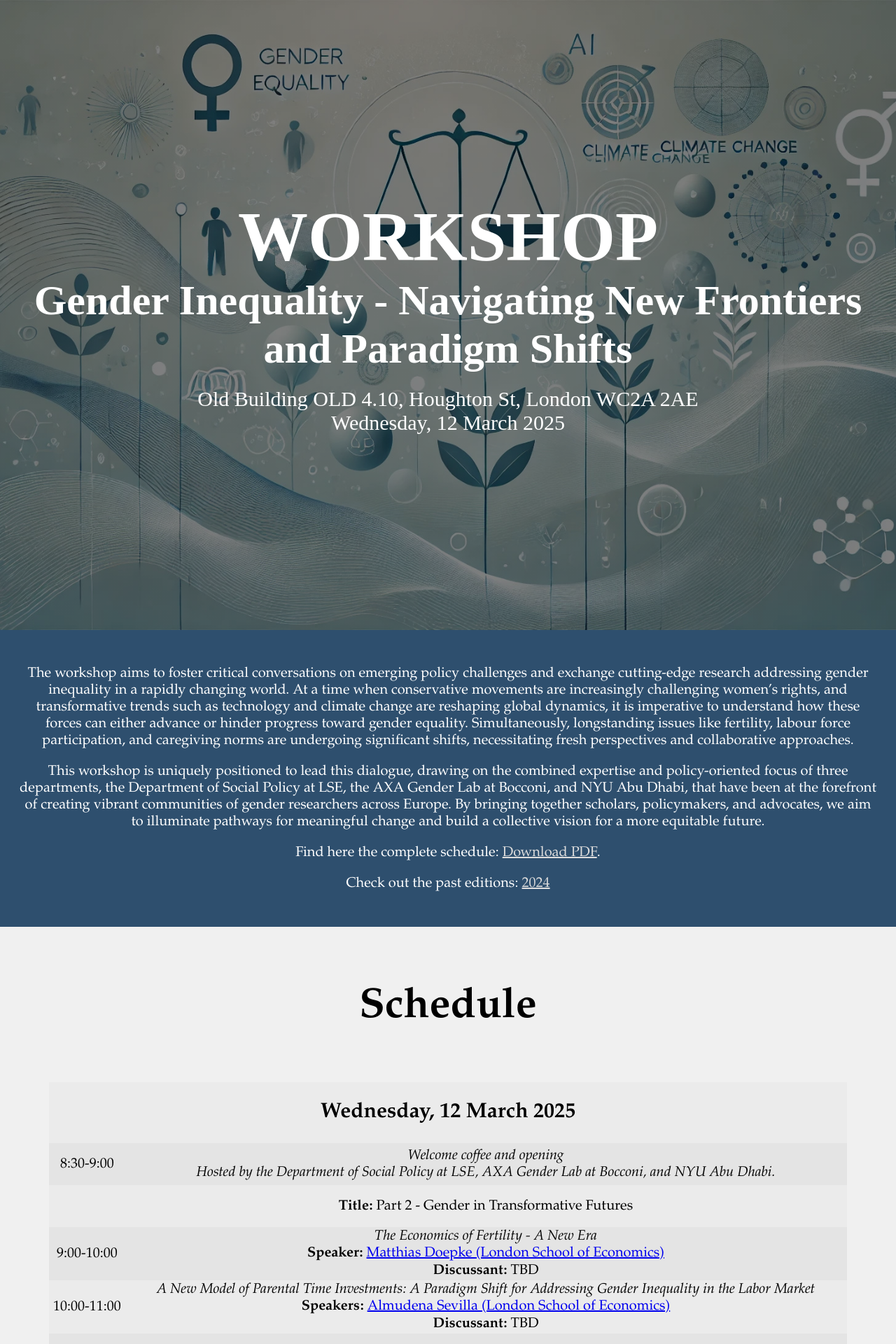
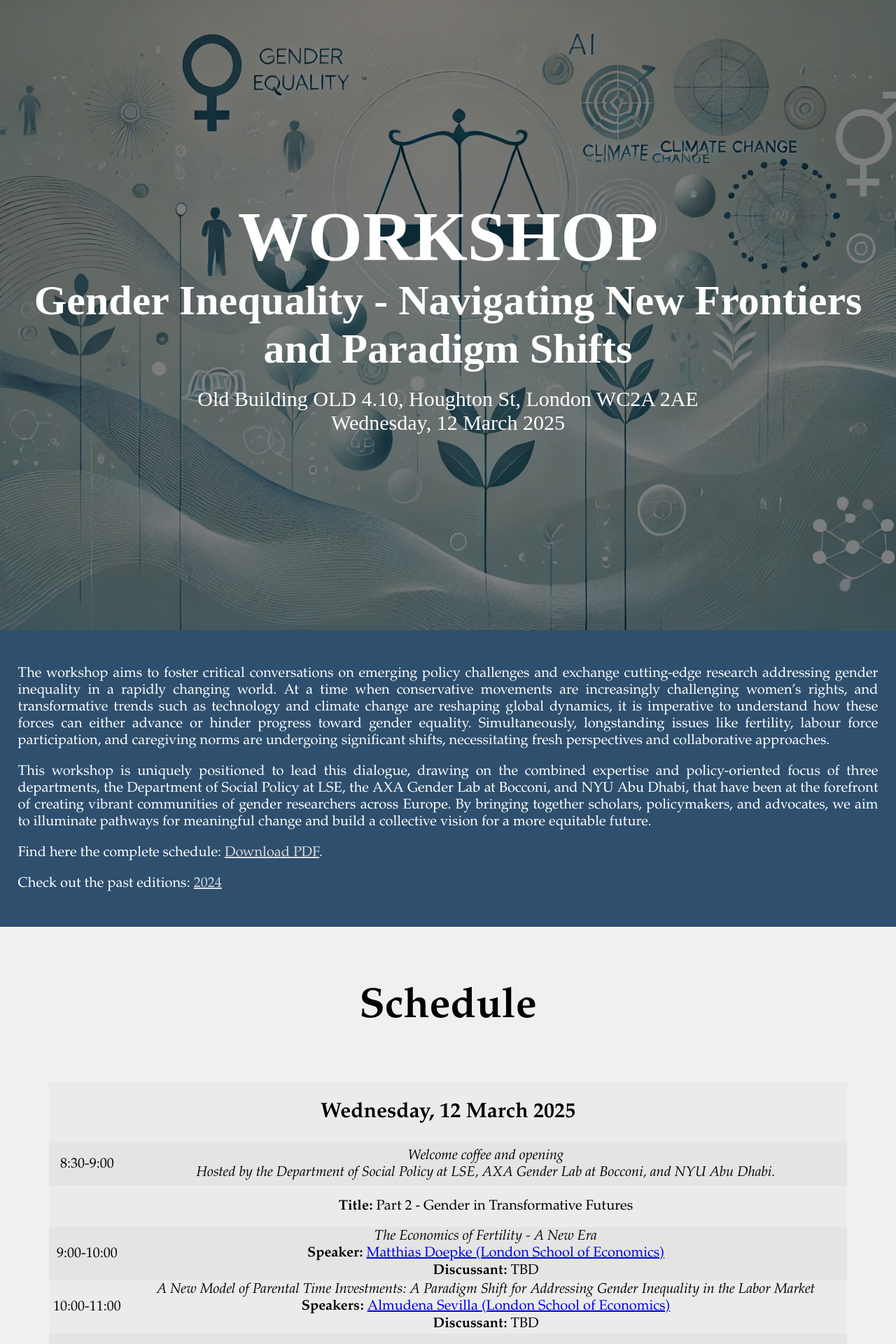
Before and after one commit to elasskenza/gender_workshop, a Jekyll site: the page built from index.html, in a window 1280 px wide. Shown: the top 1920 px of the page at 70% size. Built offline with Jekyll 4.4.1, drawn with Linux system fonts in a browser that asks for light colours.

Commit message:
Update index.html

```diff
--- a/index.html
+++ b/index.html
@@ -15,7 +15,7 @@
 </section>
 
 <section class="tone-dark">
-  <div>
+  <div style="text-align: justify;">
     {{ site.data.info.description_long | markdownify }}
 
     {% if site.data.workshops %}
@@ -24,7 +24,6 @@
         <a href="/data/Program_2025.pdf" target="_blank">Download PDF</a>.
       </p>
     {% endif %}
-
 
     {% if site.data.info.past_editions %}
       <p>
```
